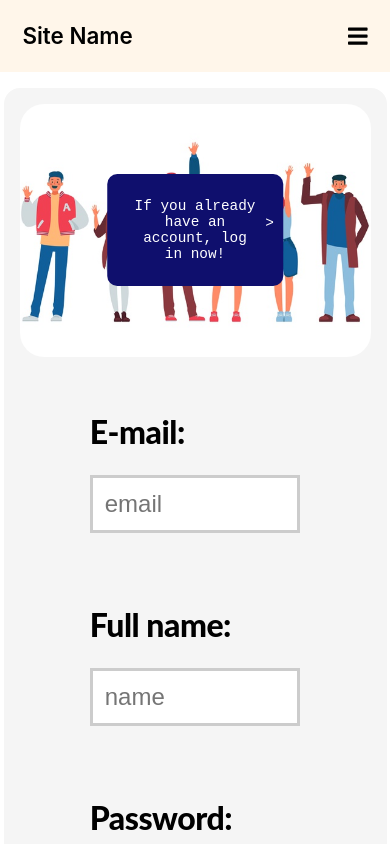
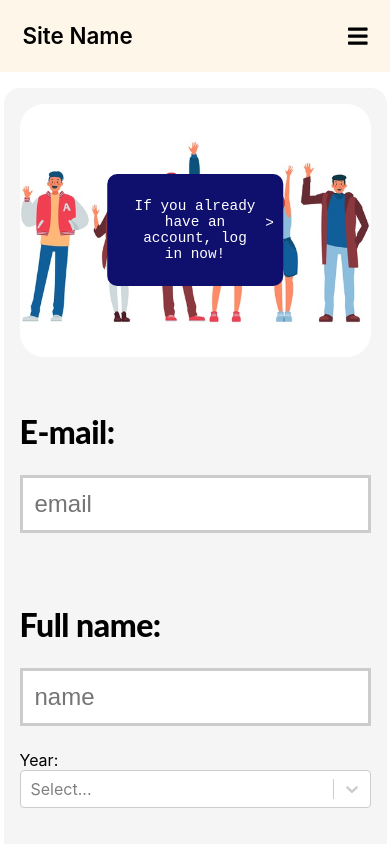
Before and after one commit to Mateusz-alicante/Merch, a React (Create React App) app in the folder front-end/: page /auth/signup in a window 390 px wide. Shown: the top 844 px of the page. Built offline with nearby package versions, Linux system fonts and the light colour scheme.

Commit message:
added auto close feature to mobile nav, and fixed SignUp page styles

```diff
--- a/front-end/package.json
+++ b/front-end/package.json
@@ -10,12 +10,15 @@
     "@testing-library/react": "^11.2.3",
     "@testing-library/user-event": "^12.6.0",
     "axios": "^0.21.1",
+    "i": "^0.3.6",
+    "npm": "^6.14.11",
     "react": "^17.0.1",
     "react-dom": "^17.0.1",
     "react-lorem-ipsum": "^1.4.9",
     "react-redux": "^7.2.2",
     "react-router-dom": "^5.2.0",
     "react-scripts": "4.0.1",
+    "react-select": "^4.0.0",
     "react-toastify": "^6.2.0",
     "redux": "^4.0.5",
     "web-vitals": "^0.2.4"
--- /dev/null
+++ b/front-end/src/Components/Forms/Input/SelectInput/SelectInput.js
@@ -0,0 +1,14 @@
+import styles from './SelectInput.module.css'
+import React from 'react'
+import Select from 'react-select';
+
+const SelectInput = (props) => {
+    return (
+        <div className={styles.box}>
+            <label>{props.label}</label>
+            <Select value={props.value} onChange={value => props.onChange(value)} options={props.options} />
+        </div>
+    )
+}
+
+export default SelectInput
--- /dev/null
+++ b/front-end/src/Components/Forms/Input/SelectInput/SelectInput.module.css
@@ -0,0 +1,2 @@
+.box {
+}
--- a/front-end/src/Containers/Nav/Nav.js
+++ b/front-end/src/Containers/Nav/Nav.js
@@ -28,10 +28,10 @@ const Nav = () => {
             </div>
             <div className={styles.navMobileContainer} style={{height: menuOpen ? "10em" : "0"}}>
                 <nav className={styles.navMobileInnerContainer}>
-                    <span><NavLink className={styles.navLink} to={'/'}><FontAwesomeIcon icon={faHome} />Home</NavLink></span>
+                    <span><NavLink onClick={() => setOpen(false)} className={styles.navLink} to={'/'}><FontAwesomeIcon icon={faHome} />Home</NavLink></span>
                     <span><FontAwesomeIcon icon={faShoppingCart} /> Store</span>
                     <span><FontAwesomeIcon icon={faInfoCircle} /> About</span>
-                    <span><NavLink className={styles.navLink} to={'/auth/login'}><FontAwesomeIcon icon={faAddressCard} /> My account</NavLink></span>
+                    <span><NavLink onClick={() => setOpen(false)} className={styles.navLink} to={'/auth/login'}><FontAwesomeIcon icon={faAddressCard} /> My account</NavLink></span>
                 </nav>
             </div>
         </div>
--- a/front-end/src/Containers/User/Auth/SignUp/SignUp.js
+++ b/front-end/src/Containers/User/Auth/SignUp/SignUp.js
@@ -1,10 +1,12 @@
 import React, {useState} from 'react'
 import styles from './SignUp.module.css'
-
 
 import SignUpButton from '../SignUpButton/SignUpButton'
 import SimpleTextInput from '../../../../Components/Forms/Input/SimpleTextInput/SimpleTextInput'
 import SimpleButton from '../../../../Components/Forms/Button/SimpleButton/SimpleButton'
+import SimpleSelect from '../../../../Components/Forms/Input/SelectInput/SelectInput'
+
+import SignUpSelectOptions from './SignUpSelectOptions'
 
 import { FontAwesomeIcon } from '@fortawesome/react-fontawesome'
 import { faSignInAlt } from "@fortawesome/free-solid-svg-icons";
@@ -16,12 +18,15 @@ const SignUp = () => {
     const [password, setPassword] = useState(undefined)
     const [repeatPassword, setRepeatPassword] = useState(undefined)
     const [name, setName] = useState(undefined)
+    const [year, setYear] = useState(undefined)
+
     return (
         <div>
             <SignUpButton linkTo={'/auth/login'} text={"If you already have an account, log in now!"} />
             <form className={styles.SignUpForm}>
                 <SimpleTextInput value={email} onChange={setEmail} placeholder={"email"} label={"E-mail:"}/>
                 <SimpleTextInput value={name} onChange={setName} placeholder={"name"} label={"Full name:"}/>
+                <SimpleSelect label={"Year:"} value={year} onChange={value => setYear(value)} options={SignUpSelectOptions.year} />
                 <SimpleTextInput value={password} onChange={setPassword} placeholder={"password"} label={"Password:"}/>
                 <SimpleTextInput value={repeatPassword} onChange={setRepeatPassword} placeholder={"confirm password"} label={"Confirm password:"}/>
                 <SimpleButton>Sign Up   <FontAwesomeIcon icon={faSignInAlt} /></SimpleButton>
--- a/front-end/src/Containers/User/Auth/SignUp/SignUp.module.css
+++ b/front-end/src/Containers/User/Auth/SignUp/SignUp.module.css
@@ -4,3 +4,9 @@
     flex-direction: column;
     width: 60%;
 }
+
+@media (max-width:900px) {
+    .SignUpForm {
+        width: 100%;
+    }
+}
--- /dev/null
+++ b/front-end/src/Containers/User/Auth/SignUp/SignUpSelectOptions.js
@@ -0,0 +1,18 @@
+export default {
+    year: [
+        { value: '1', label: '1' },
+        { value: '2', label: '2' },
+        { value: '3', label: '3' },
+        { value: '4', label: '4' },
+        { value: '5', label: '5' },
+        { value: '6', label: '6' },
+        { value: '7', label: '7' },
+        { value: 'staff', label: 'Staff' }
+    ],
+    Sections: [
+        { value: 'es', label: 'ES' },
+        { value: 'en', label: 'EN' },
+        { value: 'fr', label: 'FR' },
+        { value: 'de', label: 'DE' }
+    ]
+}
```
Also changed, not shown: 2 other files (tests, documents, lock files or other folders).
